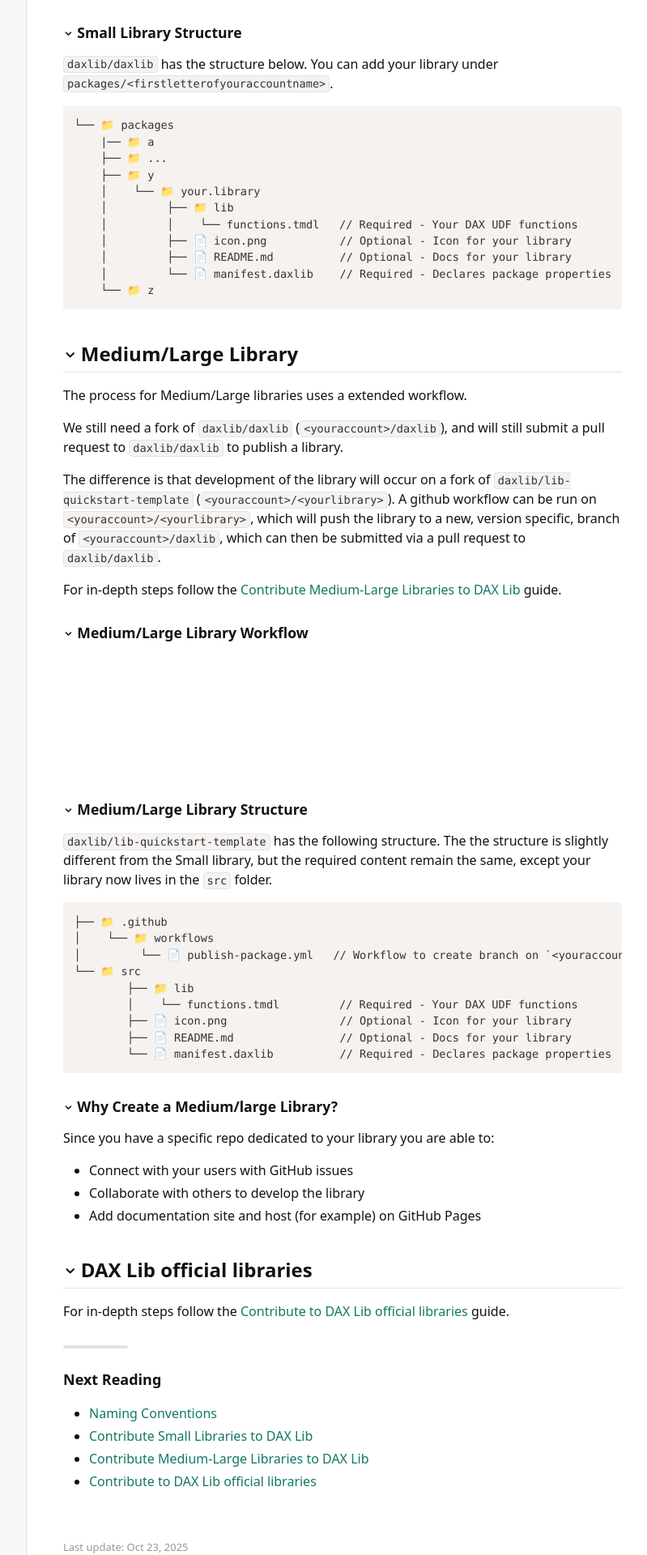
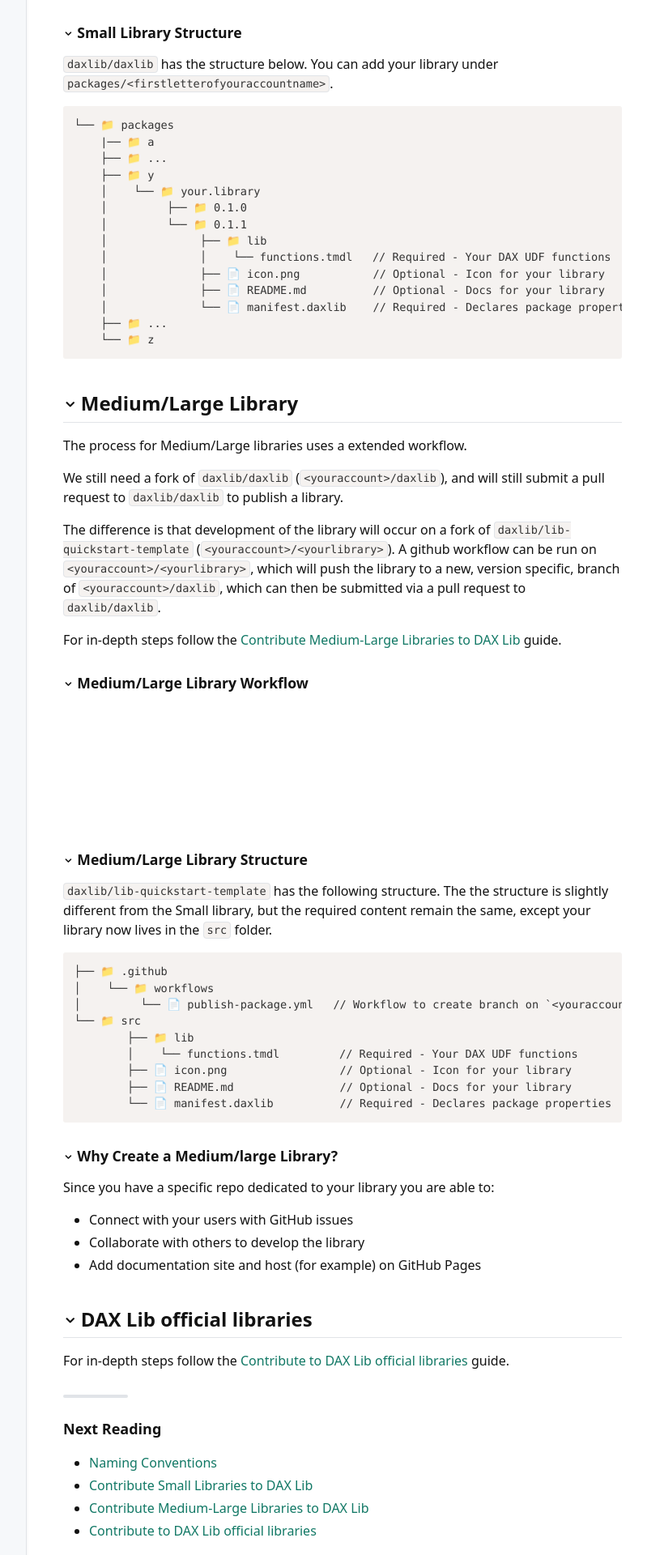
Before and after one commit to EvaluationContext/daxlib-docs, a Jekyll site: the page built from _mydocs/contribute/index.md, in a window 1280 px wide. Shown: the part 1079-2999 px from the top of the page at 81% size, without its empty margins (265-1064 px from the left). Built offline with Jekyll 4.4.1, drawn with Linux system fonts in a browser that asks for light colours; cached includes are drawn as plain includes; some web fonts are replaced.

Commit message:
docs(contribute): UpdateSmall Library Structure structure to include version directories

````diff
--- a/_mydocs/contribute/index.md
+++ b/_mydocs/contribute/index.md
@@ -46,11 +46,14 @@ sequenceDiagram
     ├── 📁 ...
     ├── 📁 y
     │    └── 📁 your.library
-    │         ├── 📁 lib
-    │         │    └── functions.tmdl   // Required - Your DAX UDF functions
-    │         ├── 📄 icon.png           // Optional - Icon for your library
-    │         ├── 📄 README.md          // Optional - Docs for your library
-    │         └── 📄 manifest.daxlib    // Required - Declares package properties
+    │         ├── 📁 0.1.0
+    │         └── 📁 0.1.1
+    │              ├── 📁 lib
+    │              │    └── functions.tmdl   // Required - Your DAX UDF functions
+    │              ├── 📄 icon.png           // Optional - Icon for your library
+    │              ├── 📄 README.md          // Optional - Docs for your library
+    │              └── 📄 manifest.daxlib    // Required - Declares package properties
+    ├── 📁 ...
     └── 📁 z
 ```
 
````
